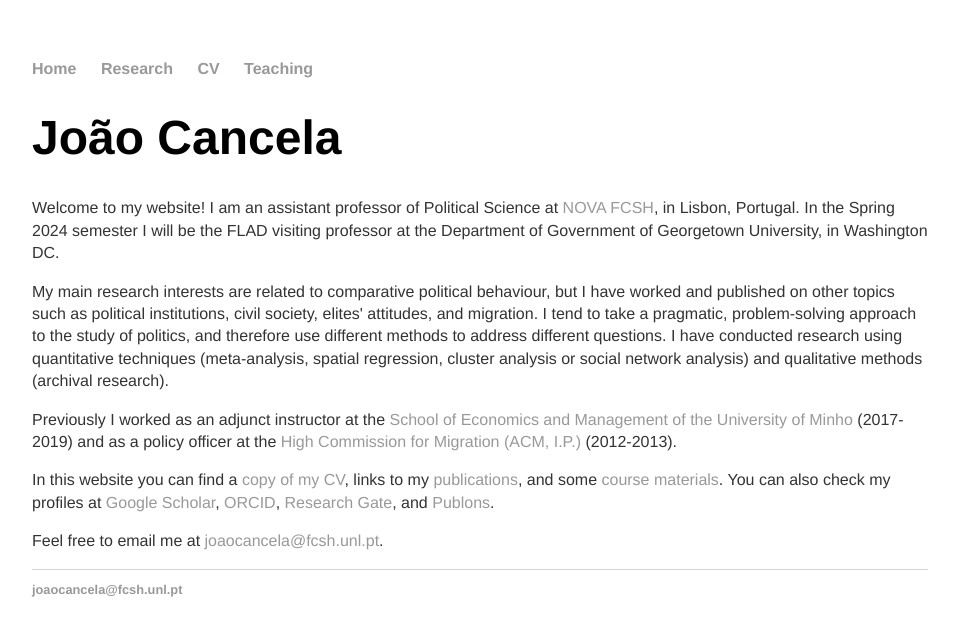
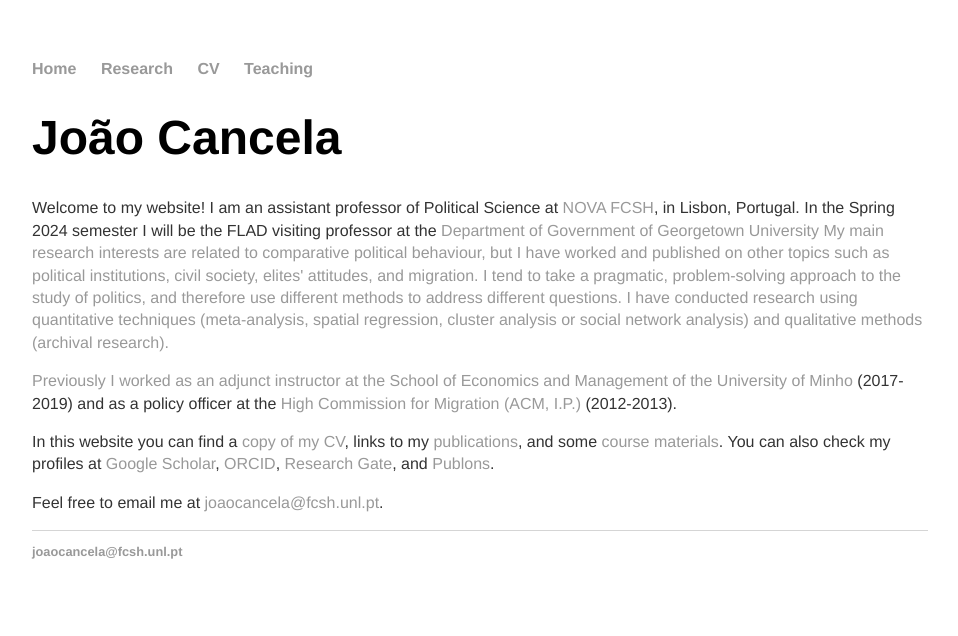
Before and after one commit to joaocancela/joaocancela.github.io, a Jekyll site: the page built from index.html, in a window 1280 px wide. Shown: the top 636 px of the page, without its empty margins (160-1118 px from the left). Built offline with Jekyll 4.4.1, drawn with Linux system fonts in a browser that asks for light colours; some of the changed lines change nothing that is shown.

Commit message:
Update index.html

```diff
--- a/index.html
+++ b/index.html
@@ -4,7 +4,7 @@
 ---
 <div class="blurb">
 	<h1>João Cancela</h1>
-	<p>Welcome to my website! I am an assistant professor of Political Science at <a href= "https://www.fcsh.unl.pt/">NOVA FCSH</a>, in Lisbon, Portugal. In the Spring 2024 semester I will be the FLAD visiting professor at the Department of Government of Georgetown University, in Washington DC.
+	<p>Welcome to my website! I am an assistant professor of Political Science at <a href= "https://www.fcsh.unl.pt/">NOVA FCSH</a>, in Lisbon, Portugal. In the Spring 2024 semester I will be the FLAD visiting professor at the <a href= "https://government.georgetown.edu/">Department of Government of Georgetown University</, in Washington DC.
 	<p> My main research interests are related to comparative political behaviour, but I have worked and published on other topics such as political institutions, civil society, elites' attitudes, and migration. I tend to take a pragmatic, problem-solving approach to the study of politics, and therefore use different methods to address different questions. I have conducted research using quantitative techniques (meta-analysis, spatial regression, cluster analysis or social network analysis) and qualitative methods (archival research). </p>
 	<p> Previously I worked as an adjunct instructor at the <a href="https://www.eeg.uminho.pt"> School of Economics and Management of the University of Minho</a> (2017-2019) and as a policy officer at the <a href="https://www.acm.gov.pt/inicio">High Commission for Migration (ACM, I.P.)</a> (2012-2013).</p>
 
```
